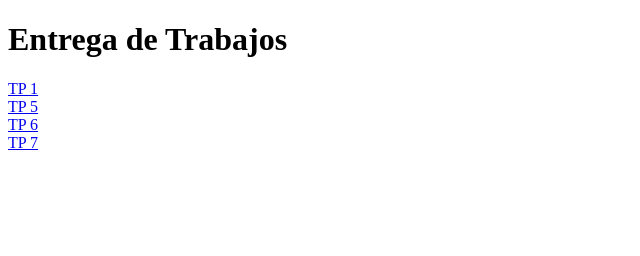
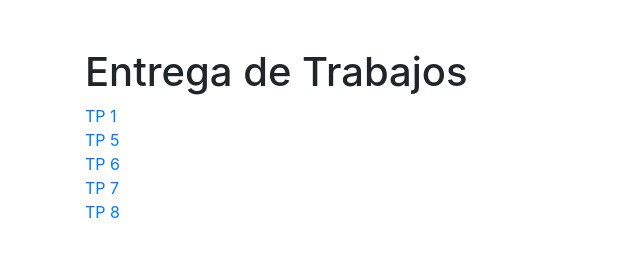
Before and after one commit to Nefastium/plataformas-moviles-entregas, a plain HTML site: page index.html in a window 1280 px wide. Shown: the whole page, without its empty margins (0-640 px from the left). Drawn offline with nearby package versions, Linux system fonts and the light colour scheme.

Commit message:
Update index.html

```diff
--- a/index.html
+++ b/index.html
@@ -4,16 +4,22 @@
     <meta charset="UTF-8">
     <meta http-equiv="X-UA-Compatible" content="IE=edge">
     <meta name="viewport" content="width=device-width, initial-scale=1.0">
-    <title>Document</title>
+    <title>Entrega de Trabajos</title>
+    <link href="https://maxcdn.bootstrapcdn.com/bootstrap/4.5.2/css/bootstrap.min.css" rel="stylesheet">
+    <script src="https://ajax.googleapis.com/ajax/libs/jquery/3.5.1/jquery.min.js"></script>
+    <script src="https://cdnjs.cloudflare.com/ajax/libs/popper.js/1.16.0/umd/popper.min.js"></script>
+    <script src="https://maxcdn.bootstrapcdn.com/bootstrap/4.5.2/js/bootstrap.min.js"></script>
 </head>
 <body>
-    <h1>Entrega de Trabajos</h1>
-    <a href="tp-1/">TP 1</a>
-    <br>
-    <a href="tp-5/">TP 5</a>
-    <br>
-    <a href="tp-6/">TP 6</a>
-    <br>
-    <a href="tp-7/">TP 7</a>
+    <div class="container">
+        <h1 class="mt-5">Entrega de Trabajos</h1>
+        <ul class="list-unstyled">
+            <li><a href="tp-1/">TP 1</a></li>
+            <li><a href="tp-5/">TP 5</a></li>
+            <li><a href="tp-6/">TP 6</a></li>
+            <li><a href="tp-7/">TP 7</a></li>
+            <li><a href="tp-8/">TP 8</a></li>
+        </ul>
+    </div>
 </body>
 </html>
```
